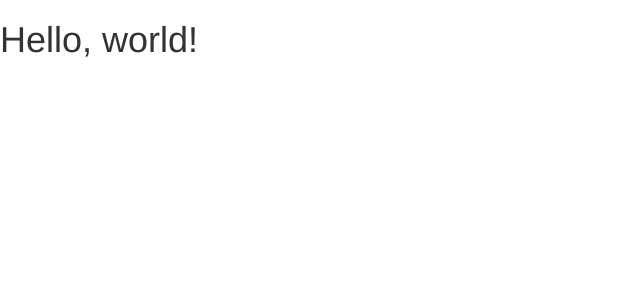
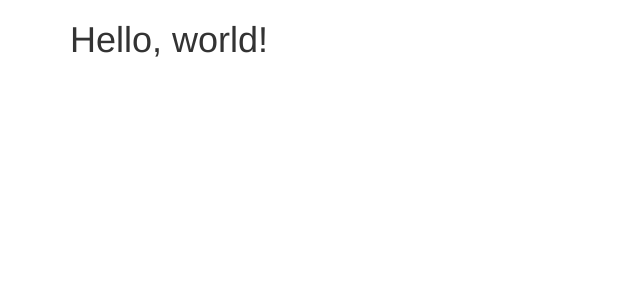
Before and after one commit to xpoveda/xpoveda.github.io, a Jekyll site: the page index.html, which Jekyll copies as it is, in a window 1280 px wide. Shown: the top 300 px of the page, without its empty margins (0-640 px from the left). Built offline with Jekyll 4.4.1, drawn with Linux system fonts in a browser that asks for light colours.

Commit message:
modificacion

```diff
--- a/index.html
+++ b/index.html
@@ -16,10 +16,10 @@
       <script src="https://oss.maxcdn.com/html5shiv/3.7.3/html5shiv.min.js"></script>
       <script src="https://oss.maxcdn.com/respond/1.4.2/respond.min.js"></script>
     <![endif]-->
-  </head>
-  <body>
-    <h1>Hello, world!</h1>
-
+    <body>
+    <div class="container">
+      <h1>Hello, world!</h1>
+    </div>
     <!-- jQuery (necessary for Bootstrap's JavaScript plugins) -->
     <script src="https://ajax.googleapis.com/ajax/libs/jquery/1.12.4/jquery.min.js"></script>
     <!-- Include all compiled plugins (below), or include individual files as needed -->
```
